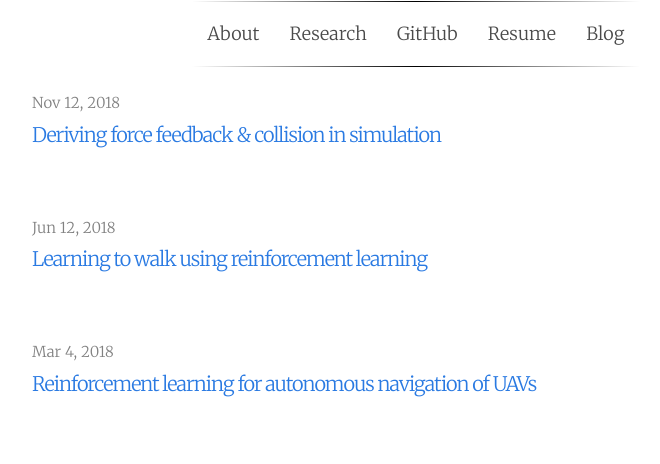
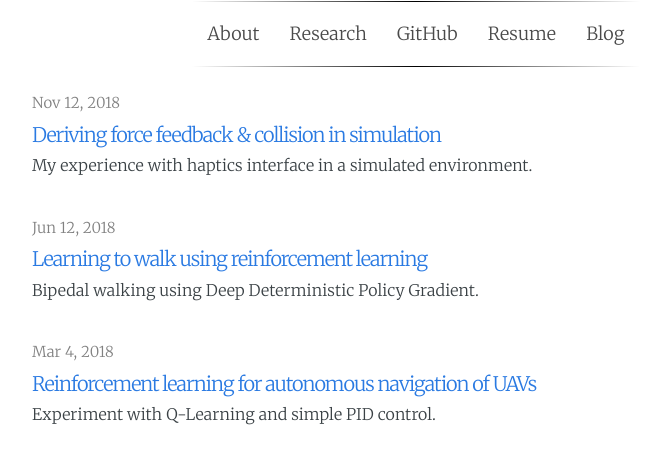
Before and after one commit to navuboy/navuboy.github.io, a Jekyll site: the page built from blog.html, in a window 1280 px wide. Shown: the top 464 px of the page, without its empty margins (224-884 px from the left). Built offline with Jekyll 4.4.1, drawn with Linux system fonts in a browser that asks for light colours; some web fonts are replaced.

Commit message:
my new website

```diff
--- a/_sass/_color.scss
+++ b/_sass/_color.scss
@@ -1,8 +1,7 @@
 $color-selection: #D6EDFF;
 
 
-$color-text-normal: #ffffff;
-// #3A4145;
+$color-text-normal: #3A4145;
 
 $color-text-header: #2E2E2E;
 
@@ -16,8 +15,7 @@ $color-quote-border: #4A4A4A;
 $color-mark: #fdffb6;
 
 $color-kbd-color: #666;
-$color-kbd-bg: #040949;
-// #F4F4F4;
+$color-kbd-bg: #F4F4F4;
 $color-kbd-bd: #CCC;
 
 $color-table-bd: #EFEFEF;
@@ -25,4 +23,3 @@ $color-table-head-bg: #F6F6F6;
 
 $color-white: #ffffff;
 $color-black: #000000;
-$color-darkblue: #040949;
```
